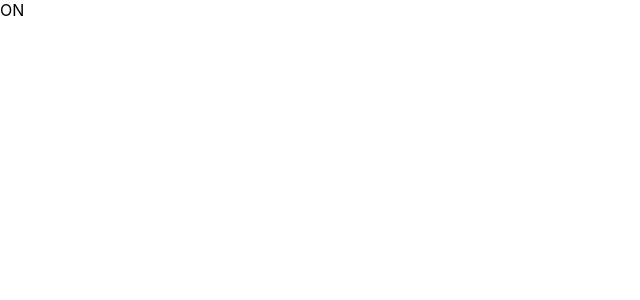
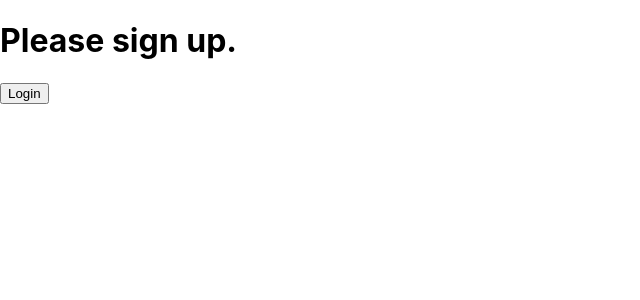
Before and after one commit to muhjamaludin/First-Met-React, a React (Create React App) app: page / in a window 1280 px wide. Shown: the top 300 px of the page, without its empty margins (0-640 px from the left). Built offline with nearby package versions, Linux system fonts and the light colour scheme.

Commit message:
conditional rendering

```diff
--- /dev/null
+++ b/src/Chapter07/Greeting.js
@@ -0,0 +1,20 @@
+import React from 'react'
+
+function UserGreeting(props) {
+    return <h1>Welcome back!</h1>
+}
+
+function GuestGreeting(props) {
+    return <h1>Please sign up.</h1>
+}
+
+function Greeting(props) {
+    const isLoggedIn = props.isLoggedIn
+    if (isLoggedIn) {
+        return <UserGreeting />
+    } else {
+        return <GuestGreeting />
+    }
+}
+
+export default Greeting
--- /dev/null
+++ b/src/Chapter07/LoginControl.js
@@ -0,0 +1,71 @@
+import React from 'react'
+import Greeting from './Greeting'
+
+function LoginButton(props) {
+    return (
+        <button onClick={props.onClick}>
+            Login
+        </button>
+    )
+}
+
+function LogoutButton(props) {
+    return (
+        <button onClick={props.onClick}>
+            Logout
+        </button>
+    )
+}
+
+class LoginControl extends React.Component {
+    constructor(props) {
+        super(props)
+        this.handleLoginClick = this.handleLoginClick.bind(this)
+        this.handleLogoutClick = this.handleLogoutClick.bind(this)
+        this.state = {isLoggedIn: false}
+    }
+
+    handleLoginClick() {
+        this.setState({
+            isLoggedIn: true
+        })
+    }
+
+    handleLogoutClick() {
+        this.setState({
+            isLoggedIn: false
+        })
+    }
+
+    render() {
+        const isLoggedIn = this.state.isLoggedIn
+        let button
+
+        if (isLoggedIn) {
+            button = <LogoutButton onClick={this.handleLogoutClick} />
+        } else {
+            button = <LoginButton onClick={this.handleLoginClick} />
+        }
+
+        let notiCount = 0
+
+        return (
+            <div>
+                <Greeting isLoggedIn={isLoggedIn} />
+                {button}
+
+                {isLoggedIn &&
+                    <div>
+                        <h5>{new Date().toLocaleString()}</h5>
+                        {notiCount > 0 ?
+                            <h5>{'New noti: ' + notiCount}</h5>
+                            : <h5>{'No notification'}</h5>
+                        }
+                    </div>
+                }
+            </div>
+        )
+    }
+}
+
+export default LoginControl
--- a/src/index.js
+++ b/src/index.js
@@ -4,8 +4,10 @@ import './index.css';
 import App from './App';
 import * as serviceWorker from './serviceWorker';
 import Chapter06 from './Chapter06'
+import LoginControl from './Chapter07/LoginControl'
 
-ReactDOM.render(<Chapter06/>, document.getElementById('root'))
+// ReactDOM.render(<Chapter06/>, document.getElementById('root'))
+ReactDOM.render(<LoginControl />, document.getElementById('root'))
 
 // ReactDOM.render(
 //   <React.StrictMode>
```
